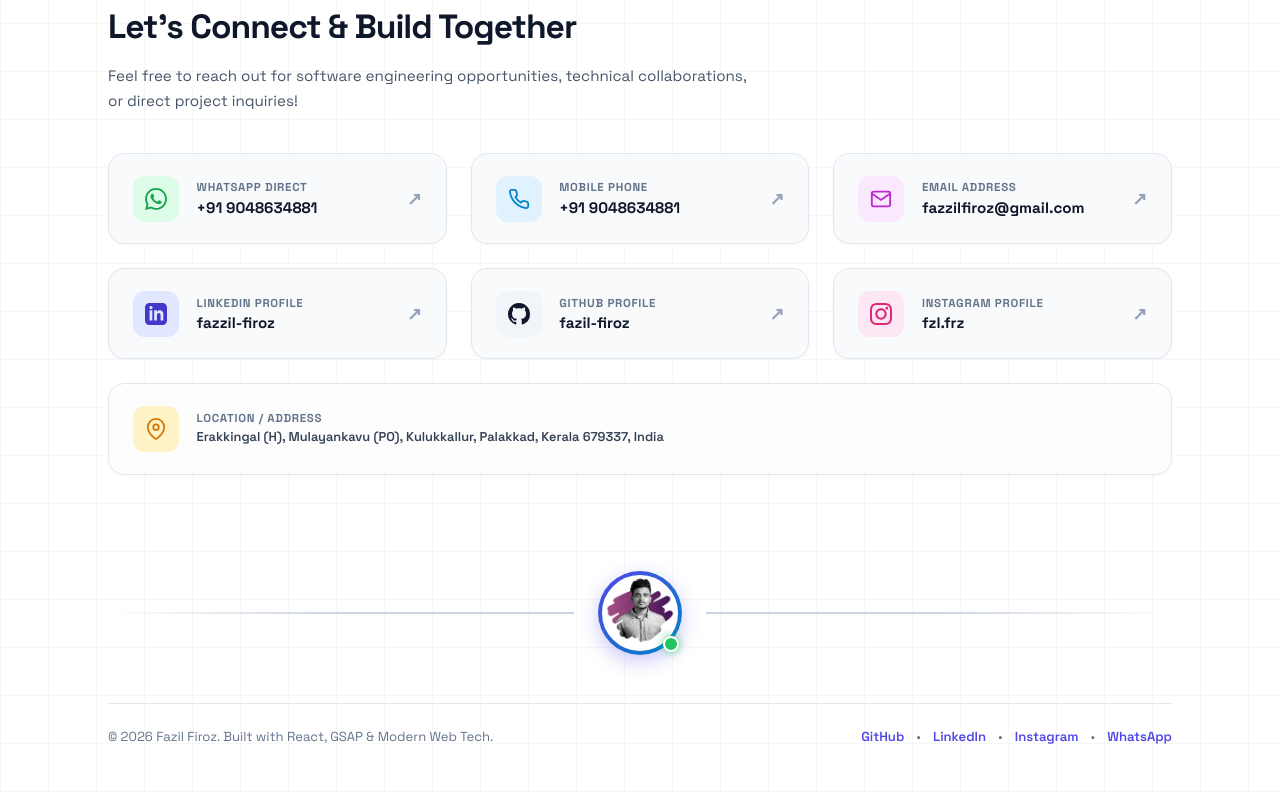
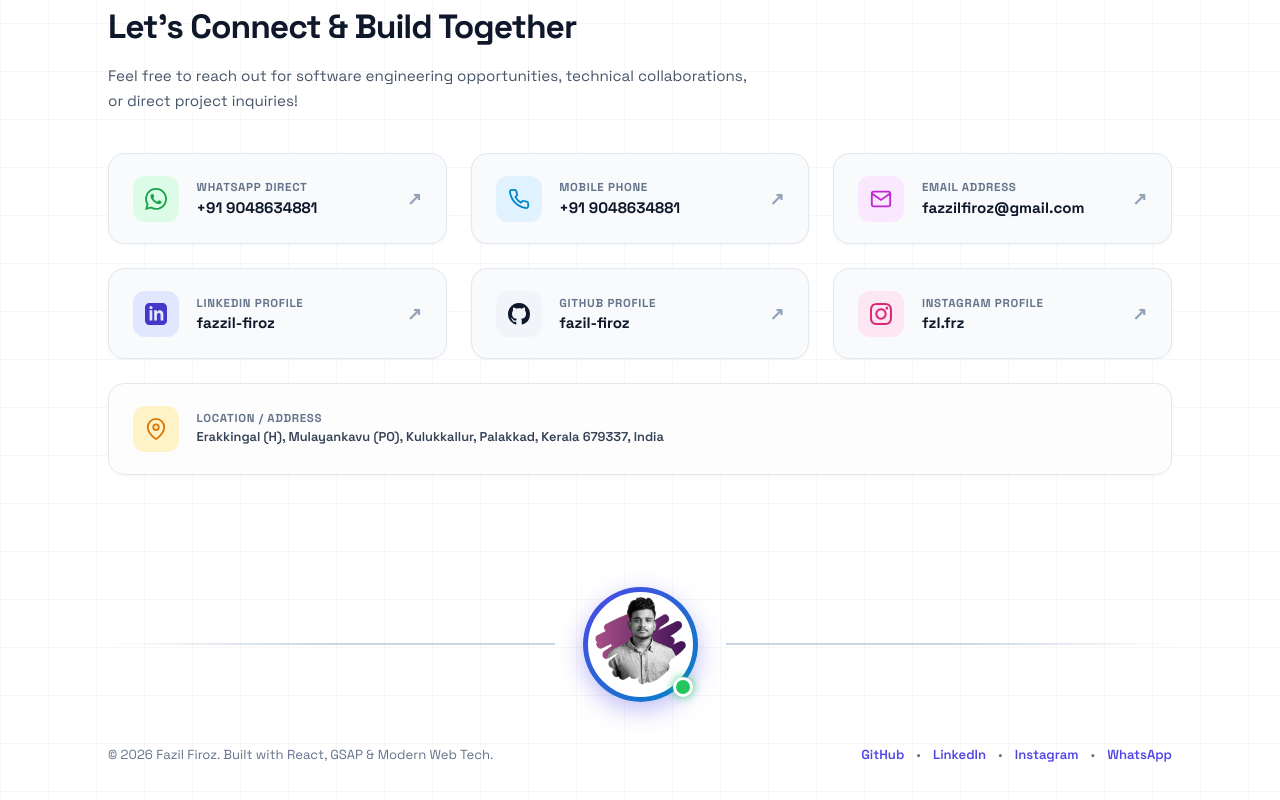
Before and after one commit to fazil-firoz/Modern-portfolio, a React (Vite) app: page / in a window 1280 px wide. Shown: the part 4774-5574 px from the top of the page. Built offline with nearby package versions, Linux system fonts and the light colour scheme.

Commit message:
style: enlarge footer profile avatar picture to 115px and remove duplicate separate top line from bottom copyright bar

```diff
--- a/src/index.css
+++ b/src/index.css
@@ -1456,9 +1456,9 @@ html, body, #root {
   display: flex;
   align-items: center;
   justify-content: center;
-  gap: 1.5rem;
+  gap: 1.75rem;
   width: 100%;
-  margin: 1.5rem 0 2rem;
+  margin: 2.5rem 0 1.25rem;
 }
 
 .avatar-divider-line {
@@ -1473,20 +1473,20 @@ html, body, #root {
 
 .footer-avatar-wrapper {
   position: relative;
-  width: 84px;
-  height: 84px;
+  width: 115px;
+  height: 115px;
   border-radius: 50%;
-  padding: 4px;
+  padding: 5px;
   background: linear-gradient(135deg, #4f46e5, #0284c7);
-  box-shadow: 0 6px 20px rgba(79, 70, 229, 0.3);
+  box-shadow: 0 8px 24px rgba(79, 70, 229, 0.35);
   flex-shrink: 0;
   cursor: pointer;
   transition: transform 0.35s cubic-bezier(0.34, 1.56, 0.64, 1), box-shadow 0.35s ease;
 }
 
 .footer-avatar-wrapper:hover {
-  transform: scale(1.12) rotate(4deg);
-  box-shadow: 0 12px 28px rgba(79, 70, 229, 0.45);
+  transform: scale(1.1) rotate(4deg);
+  box-shadow: 0 14px 32px rgba(79, 70, 229, 0.5);
 }
 
 .footer-avatar-img {
@@ -1495,30 +1495,30 @@ html, body, #root {
   object-fit: cover;
   border-radius: 50%;
   background: #ffffff;
-  border: 2.5px solid #ffffff;
+  border: 3px solid #ffffff;
 }
 
 .footer-avatar-online-dot {
   position: absolute;
-  bottom: 3px;
-  right: 3px;
-  width: 16px;
-  height: 16px;
+  bottom: 5px;
+  right: 5px;
+  width: 20px;
+  height: 20px;
   border-radius: 50%;
   background: #22c55e;
-  border: 2.5px solid #ffffff;
-  box-shadow: 0 0 8px rgba(34, 197, 94, 0.8);
-}
-
-/* Footer Bottom Bar */
+  border: 3px solid #ffffff;
+  box-shadow: 0 0 10px rgba(34, 197, 94, 0.85);
+}
+
+/* Footer Bottom Bar (No Separate Top Border Line) */
 .contact-footer-bar {
   display: flex;
   align-items: center;
   justify-content: space-between;
   gap: 1rem;
   flex-wrap: wrap;
-  padding-top: 1.5rem;
-  border-top: 1px solid #e2e8f0;
+  padding-top: 0.5rem;
+  border-top: none;
   font-size: 0.82rem;
   color: #64748b;
 }
```
